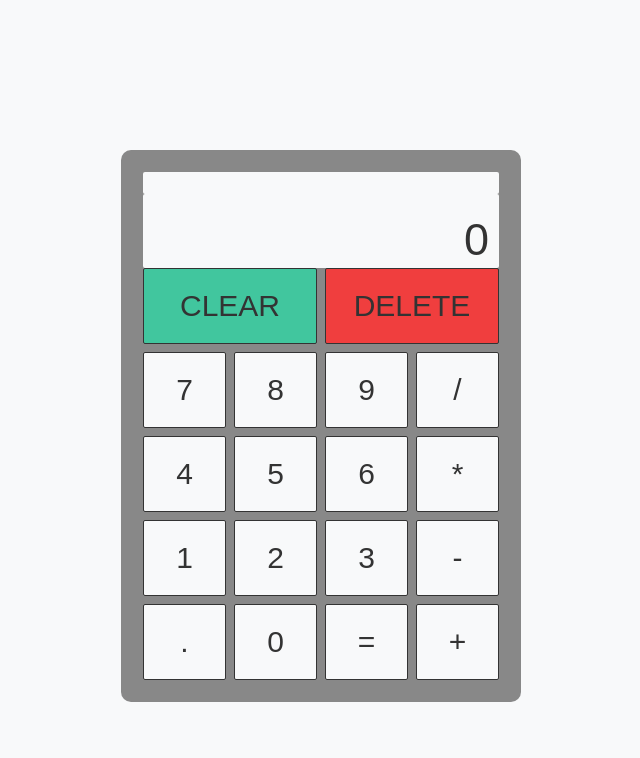
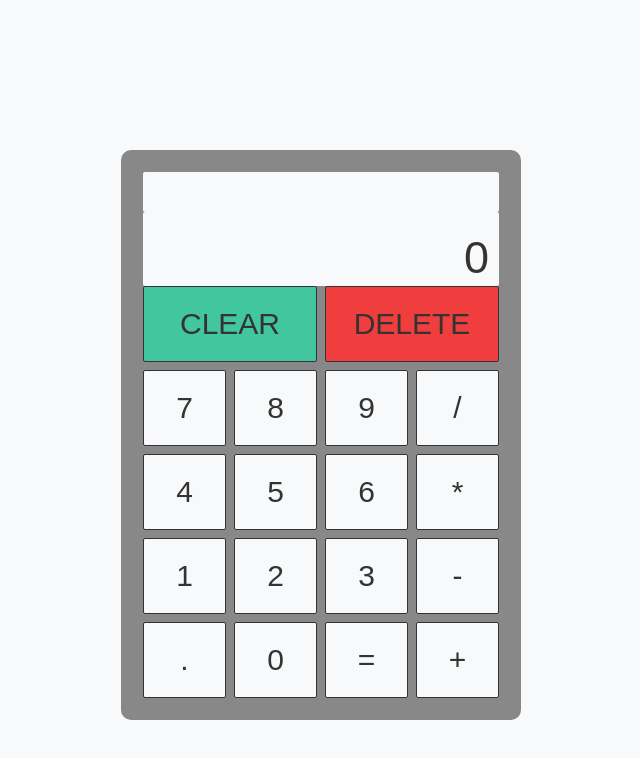
Before and after one commit to Nemanja-Malesija/calculator-js, a plain HTML site: page index.html in a window 1280 px wide. Shown: the whole page, without its empty margins (319-959 px from the left). Drawn offline with Linux system fonts and the light colour scheme.

Commit message:
Tweak the hight of display, display full operation when = pressed, adapt index.html

```diff
--- a/index.html
+++ b/index.html
@@ -16,22 +16,22 @@
       <div class="buttons">
         <button class="btn btn__clear">CLEAR</button>
         <button class="btn btn__delete">DELETE</button>
-        <div class="btn btn__number">7</div>
-        <div class="btn btn__number">8</div>
-        <div class="btn btn__number">9</div>
+        <button class="btn btn__number">7</button>
+        <button class="btn btn__number">8</button>
+        <button class="btn btn__number">9</button>
         <button data-operation="/" class="btn btn__operation">/</button>
 
-        <div class="btn btn__number">4</div>
-        <div class="btn btn__number">5</div>
-        <div class="btn btn__number">6</div>
+        <button class="btn btn__number">4</button>
+        <button class="btn btn__number">5</button>
+        <button class="btn btn__number">6</button>
         <button data-operation="*" class="btn btn__operation">*</button>
-        <div class="btn btn__number">1</div>
-        <div class="btn btn__number">2</div>
-        <div class="btn btn__number">3</div>
+        <button class="btn btn__number">1</button>
+        <button class="btn btn__number">2</button>
+        <button class="btn btn__number">3</button>
         <button data-operation="-" class="btn btn__operation">-</button>
-        <div class="btn btn__operation__dot">.</div>
-        <div class="btn btn__number">0</div>
-        <div class="btn btn__operation__equal">=</div>
+        <button class="btn btn__operation__dot">.</button>
+        <button class="btn btn__number">0</button>
+        <button class="btn btn__operation__equal">=</button>
         <button data-operation="+" class="btn btn__operation">+</button>
       </div>
     </div>
--- a/script.js
+++ b/script.js
@@ -80,7 +80,7 @@ operations.forEach((el) =>
 
 btnEqual.addEventListener('click', function (e) {
   const resultEqual = operate(secondNum, firstNum, operator);
-  outputSecondary.textContent = `${resultEqual} ${operator}`;
+  outputSecondary.textContent = `${secondNum} ${operator} ${firstNum} = ${resultEqual} `;
   outputMain.textContent = '0';
   enableOperator();
   console.log(firstNum, secondNum);
--- a/style.css
+++ b/style.css
@@ -53,6 +53,7 @@ body {
 
 .output__secondary {
   font-size: 2rem;
+  height: 4rem;
 }
 
 .btn__clear {
```
